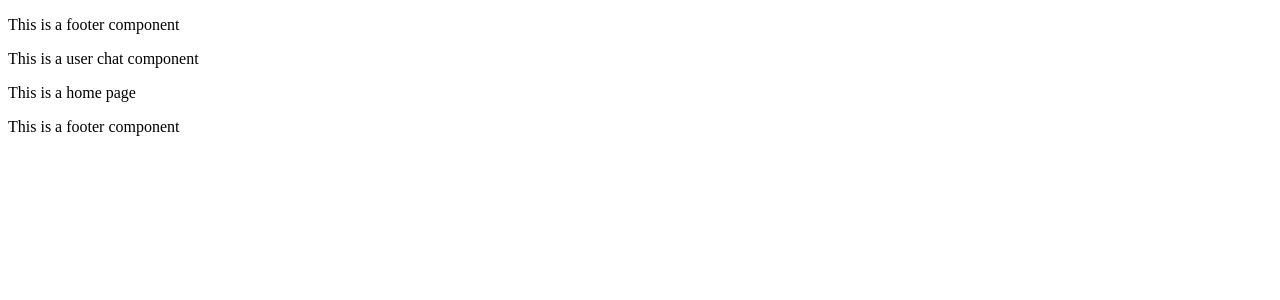
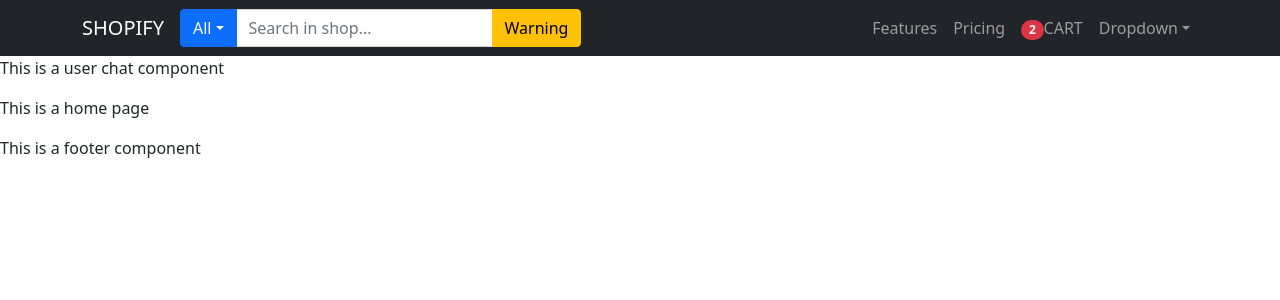
Before and after one commit to atharvaaa-22/Ecommerce-Application, a React (Create React App) app in the folder frontend/: page / in a window 1280 px wide. Shown: the top 300 px of the page. Built offline with nearby package versions, Linux system fonts and the light colour scheme.

Commit message:
Navbar making underprocess

```diff
--- a/frontend/package.json
+++ b/frontend/package.json
@@ -6,8 +6,11 @@
     "@testing-library/jest-dom": "^5.17.0",
     "@testing-library/react": "^13.4.0",
     "@testing-library/user-event": "^13.5.0",
+    "bootstrap": "^5.1.3",
     "react": "^18.3.1",
+    "react-bootstrap": "^2.2.1",
     "react-dom": "^18.3.1",
+    "react-router-bootstrap": "^0.26.0",
     "react-router-dom": "^6.2.1",
     "react-scripts": "5.0.1",
     "web-vitals": "^2.1.4"
--- a/frontend/src/components/HeaderComponent.js
+++ b/frontend/src/components/HeaderComponent.js
@@ -1,5 +1,51 @@
+import { Navbar, Nav, Container, NavDropdown, Badge, Form, Dropdown, DropdownButton, Button, InputGroup} from "react-bootstrap";
+import  {LinkContainer} from 'react-router-bootstrap';
 const HeaderComponent = () => {
-    return <p>This is a footer component</p>
-}
+  return (
+    <Navbar collapseOnSelect expand="lg" bg="dark" variant="dark">
+      <Container>
+        <LinkContainer to="/">
+        <Navbar.Brand href="/">SHOPIFY</Navbar.Brand>
+        </LinkContainer>
+        <Navbar.Toggle aria-controls="responsive-navbar-nav" />
+        <Navbar.Collapse id="responsive-navbar-nav">
+          <Nav className="me-auto">
+            <InputGroup>
+          <DropdownButton id="dropdown-basic-button" title="All">
+      <Dropdown.Item>Electronics</Dropdown.Item>
+      <Dropdown.Item>Toys</Dropdown.Item>
+      <Dropdown.Item>Books</Dropdown.Item>
+    </DropdownButton>
+          <Form.Control type="text" placeholder="Search in shop..." />
+          <Button variant="warning">Warning</Button>{' '}
+          </InputGroup>
+          </Nav>
+          <Nav>
+            <Nav.Link href="#features">Features</Nav.Link>
+            <Nav.Link href="#pricing">Pricing</Nav.Link>
+            <Nav.Link href="#pricing">
+              <Badge pill bg="danger">
+                2
+              </Badge>
+              CART
+            </Nav.Link>
+            <NavDropdown title="Dropdown" id="collapsible-nav-dropdown">
+              <NavDropdown.Item href="#action/3.1">Action</NavDropdown.Item>
+              <NavDropdown.Item href="#action/3.2">
+                Another action
+              </NavDropdown.Item>
+              <NavDropdown.Item href="#action/3.3">Something</NavDropdown.Item>
+              <NavDropdown.Divider />
+              <NavDropdown.Item href="#action/3.4">
+                Separated link
+              </NavDropdown.Item>
+            </NavDropdown>
+          </Nav>
+
+        </Navbar.Collapse>
+      </Container>
+    </Navbar>
+  );
+};
 
 export default HeaderComponent;
--- a/frontend/src/components/ProtectedRoutesComponent.js
+++ b/frontend/src/components/ProtectedRoutesComponent.js
@@ -1,18 +1,22 @@
-import { Navigate, Outlet } from 'react-router-dom';
+import { Navigate, Outlet } from "react-router-dom";
+import UserChatComponent from "./user/UserChatComponent";
 
-const ProtectedRoutesComponent = ({admin}) => {
-    let auth = true; // Placeholder for authentication status, replace it with your actual authentication logic
+const ProtectedRoutesComponent = ({ admin }) => {
+  if (admin) {
+    let adminAuth = true;
+    return adminAuth ? <Outlet /> : <Navigate to="/login" />;
+  } else {
+    let userAuth = true;
 
-    if(admin) {
-        let adminAuth = true;
-
-        if(adminAuth) auth = true;
-    }else{
-        let userAuth = true;
-
-        if (userAuth) auth = true;
-    }
-    return auth ? <Outlet /> : <Navigate to="/login" />;
+    return userAuth ? (
+      <>
+        <UserChatComponent />
+        <Outlet />
+      </>
+    ) : (
+      <Navigate to="/login" />
+    );
+  }
 };
 
 export default ProtectedRoutesComponent;
--- a/frontend/src/index.js
+++ b/frontend/src/index.js
@@ -1,5 +1,6 @@
 import React from 'react';
 import ReactDOM from 'react-dom/client';
+import "bootstrap/dist/css/bootstrap.min.css";
 import './index.css';
 import App from './App';
 import reportWebVitals from './reportWebVitals';
```
Also changed, not shown: 2 other files (tests, documents, lock files or other folders).
